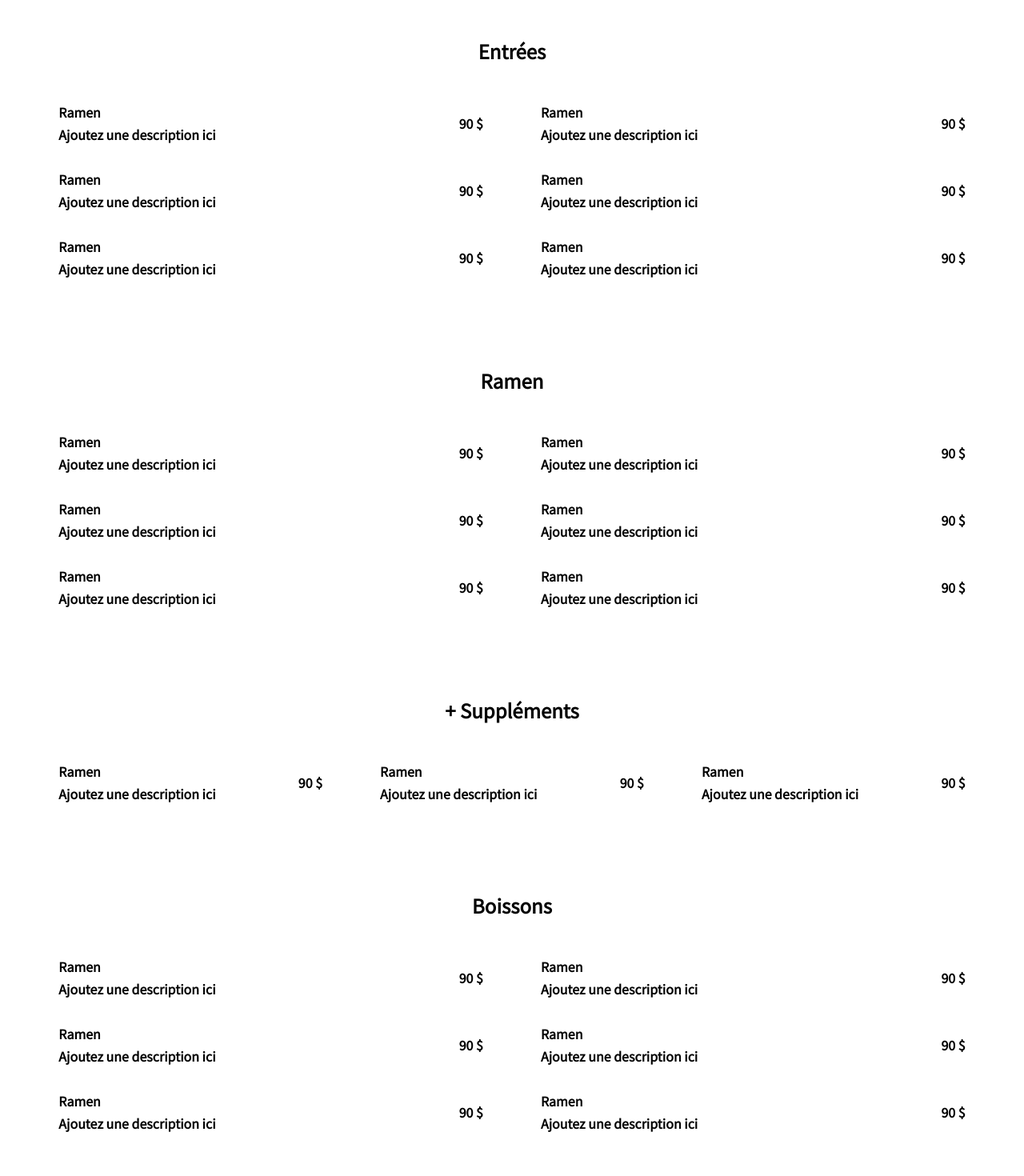
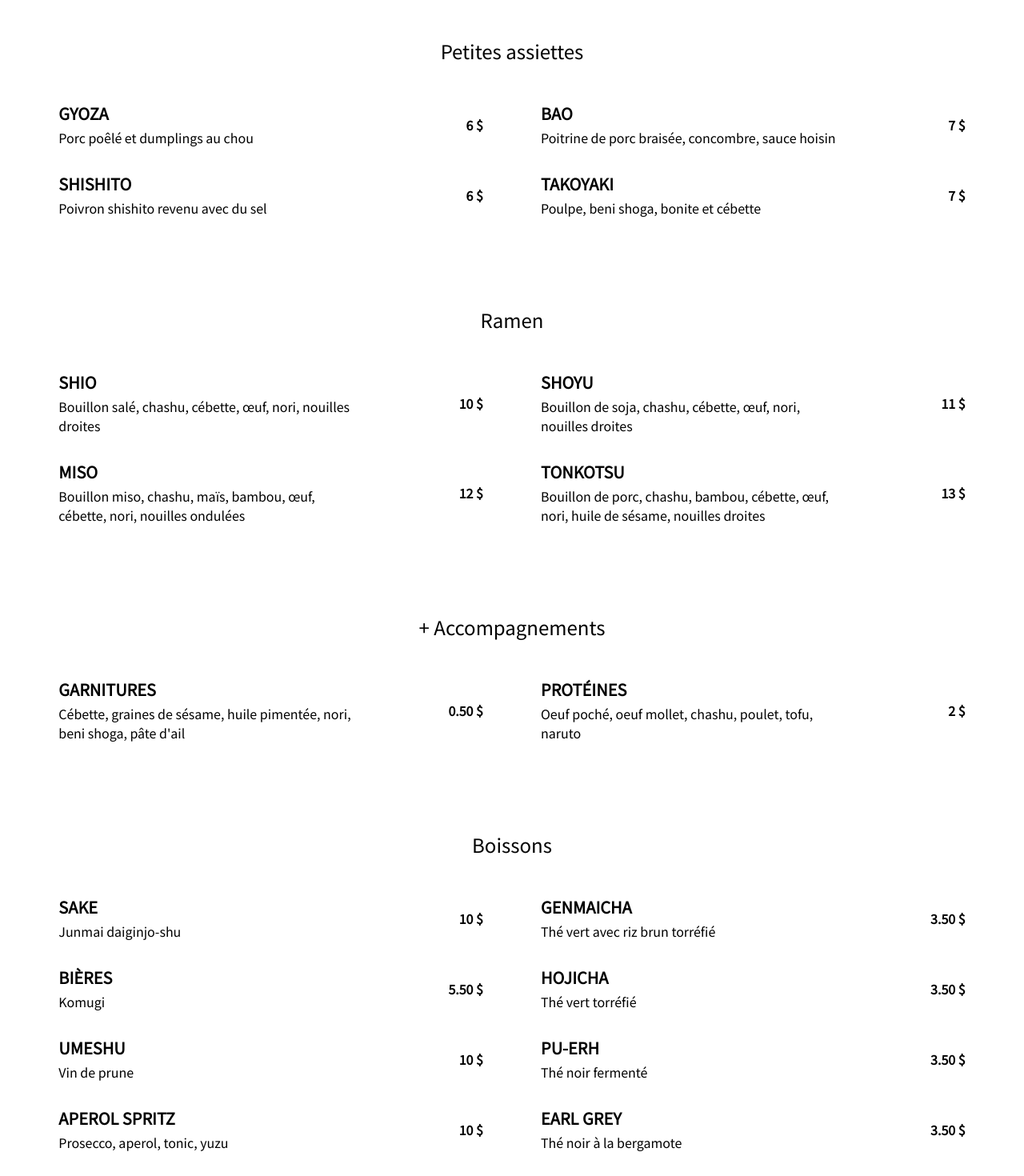
Before and after one commit to te-mbu/chotto, a Next.js app: page /menu in a window 1280 px wide. Shown: the part 160-1630 px from the top of the page at 80% size. Built offline with nearby package versions, Linux system fonts and the light colour scheme.

Commit message:
added menu

```diff
--- a/components/MenuCard.js
+++ b/components/MenuCard.js
@@ -1,15 +1,15 @@
-function MenuCard() {
+function MenuCard(props) {
   return (
     <div className="w-full flex flex-row">
       <div className="w-[70%] flex flex-col gap-1 pl-5">
         {/* FoodType */}
-        <h2>Ramen</h2>
+        <h2 className="text-xl font-bold">{props.dish}</h2>
         {/* Description */}
-        <p>Ajoutez une description ici</p>
+        <p>{props.description}</p>
       </div>
       <div className="w-[30%] flex justify-end items-center">
         {/* Price */}
-        <p className="pr-5">90 $</p>
+        <p className="pr-5 font-semibold">{props.price} $</p>
       </div>
     </div>
   );
--- a/components/MenuPage.js
+++ b/components/MenuPage.js
@@ -3,49 +3,119 @@ import MenuCard from "./MenuCard";
 function MenuPage() {
   return (
     <div className="my-24 w-11/12 flex flex-col items-center m-auto">
-      <h1 className="text-2xl mt-28 mb-12">Entrées</h1>
+      <h1 className="text-2xl mt-28 mb-12">Petites assiettes</h1>
       <div className="w-full flex flex-col gap-4 md:flex-row md:gap-8 max-w-7xl">
         <div className="w-full flex flex-col gap-4 md:gap-8 ">
-          <MenuCard />
-          <MenuCard />
-          <MenuCard />
+          <MenuCard
+            dish="GYOZA"
+            description="Porc poêlé et dumplings au chou"
+            price="6"
+          />
+          <MenuCard
+            dish="SHISHITO"
+            description="Poivron shishito revenu avec du sel"
+            price="6"
+          />
         </div>
         <div className="w-full flex flex-col gap-4 md:gap-8">
-          <MenuCard />
-          <MenuCard />
-          <MenuCard />
+          <MenuCard
+            dish="BAO"
+            description="Poitrine de porc braisée, concombre, sauce hoisin"
+            price="7"
+          />
+          <MenuCard
+            dish="TAKOYAKI
+            "
+            description="Poulpe, beni shoga, bonite et cébette"
+            price="7"
+          />
         </div>
       </div>
       <h1 className="text-2xl mt-28 mb-12">Ramen</h1>
       <div className="w-full flex flex-col gap-4 md:flex-row md:gap-8 max-w-7xl">
         <div className="w-full flex flex-col gap-4 md:gap-8 ">
-          <MenuCard />
-          <MenuCard />
-          <MenuCard />
+          <MenuCard
+            dish="SHIO"
+            description="Bouillon salé, chashu, cébette, œuf, nori, nouilles droites"
+            price="10"
+          />
+          <MenuCard
+            dish="MISO"
+            description="Bouillon miso, chashu, maïs, bambou, œuf, cébette, nori, nouilles ondulées"
+            price="12"
+          />
         </div>
         <div className="w-full flex flex-col gap-4 md:gap-8">
-          <MenuCard />
-          <MenuCard />
-          <MenuCard />
+          <MenuCard
+            dish="SHOYU"
+            description="Bouillon de soja, chashu, cébette, œuf, nori, nouilles droites"
+            price="11"
+          />
+          <MenuCard
+            dish="TONKOTSU"
+            description="Bouillon de porc, chashu, bambou, cébette, œuf, nori, huile de sésame, nouilles droites"
+            price="13"
+          />
         </div>
       </div>
-      <h1 className="text-2xl mt-28 mb-12">+ Suppléments</h1>
+      <h1 className="text-2xl mt-28 mb-12">+ Accompagnements</h1>
       <div className="w-full flex flex-col gap-4 max-w-4xl lg:flex-row lg:gap-8 lg:max-w-7xl">
-        <MenuCard />
-        <MenuCard />
-        <MenuCard />
+        <MenuCard
+          dish="GARNITURES"
+          description="Cébette, graines de sésame, huile pimentée, nori, beni shoga, pâte d'ail"
+          price="0.50"
+        />
+        <MenuCard
+          dish="PROTÉINES"
+          description="Oeuf poché, oeuf mollet, chashu, poulet, tofu, naruto"
+          price="2"
+        />
       </div>
       <h1 className="text-2xl mt-28 mb-12">Boissons</h1>
       <div className="w-full flex flex-col gap-4 md:flex-row md:gap-8 max-w-7xl">
         <div className="w-full flex flex-col gap-4 md:gap-8 ">
-          <MenuCard />
-          <MenuCard />
-          <MenuCard />
+        <MenuCard
+          dish="SAKE"
+          description="Junmai daiginjo-shu"
+          price="10"
+        />
+         <MenuCard
+          dish="BIÈRES"
+          description="Komugi"
+          price="5.50"
+        />
+         <MenuCard
+          dish="UMESHU"
+          description="Vin de prune"
+          price="10"
+        />
+         <MenuCard
+          dish="APEROL SPRITZ"
+          description="Prosecco, aperol, tonic, yuzu"
+          price="10"
+        />
         </div>
         <div className="w-full flex flex-col gap-4 md:gap-8">
-          <MenuCard />
-          <MenuCard />
-          <MenuCard />
+        <MenuCard
+          dish="GENMAICHA"
+          description="Thé vert avec riz brun torréfié"
+          price="3.50"
+        />
+         <MenuCard
+          dish="HOJICHA"
+          description="Thé vert torréfié"
+          price="3.50"
+        />
+         <MenuCard
+          dish="PU-ERH"
+          description="Thé noir fermenté"
+          price="3.50"
+        />
+         <MenuCard
+          dish="EARL GREY"
+          description="Thé noir à la bergamote"
+          price="3.50"
+        />
         </div>
       </div>
     </div>
--- a/pages/_app.js
+++ b/pages/_app.js
@@ -14,13 +14,13 @@ function App({ Component, pageProps }) {
         />
       </Head>
       <div className="min-h-screen flex flex-col justify-between">
-        <div className="font-noto font-semibold">
+        <div className="font-noto">
           <NavBar></NavBar>
         </div>
-        <div className="font-noto font-semibold">
+        <div className="font-noto">
           <Component {...pageProps} />
         </div>
-        <div className="font-noto font-semibold">
+        <div className="font-noto">
           <Footer></Footer>
         </div>
       </div>
```
